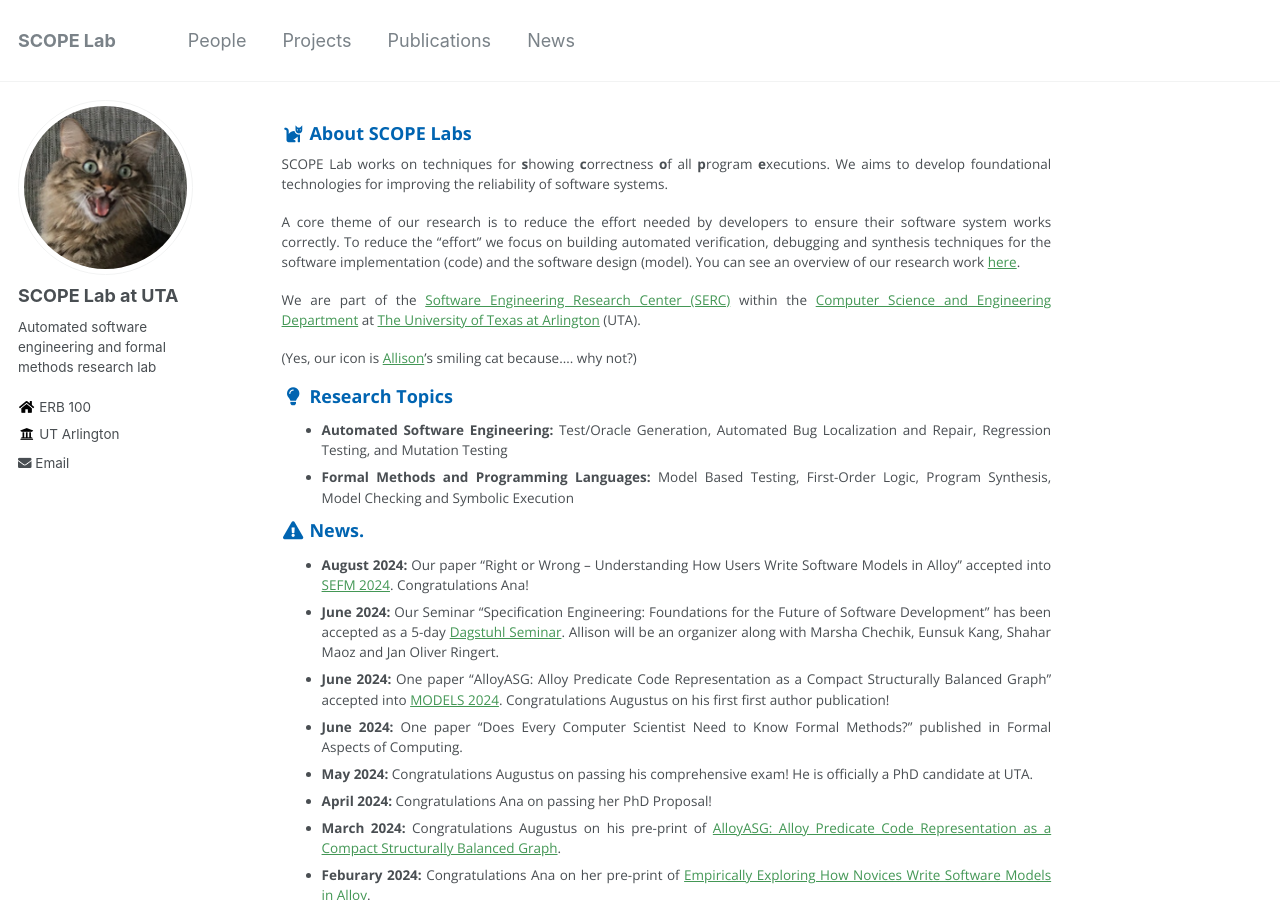
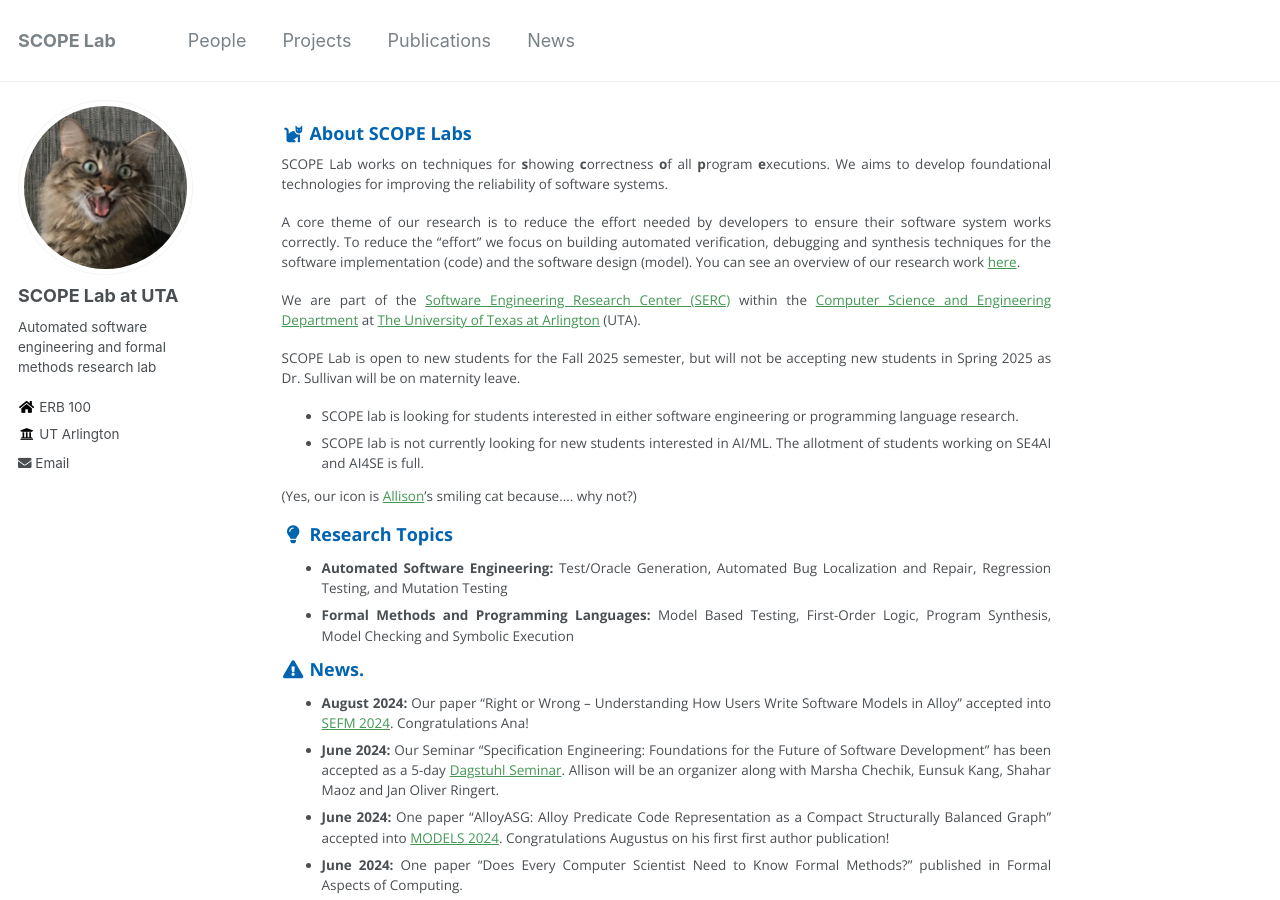
Before and after one commit to SCOPELabUTA/SCOPELabUTA.github.io, a Jekyll site: the page built from _pages/about.md, in a window 1280 px wide and 900 px high. Built offline with Jekyll 4.4.1, drawn with Linux system fonts in a browser that asks for light colours.

Commit message:
Update about.md

```diff
--- a/_pages/about.md
+++ b/_pages/about.md
@@ -14,6 +14,10 @@ SCOPE Lab works on techniques for **s**howing **c**orrectness **o**f all **p**ro
 A core theme of our research is to reduce the effort needed by developers to ensure their software system works correctly. To reduce the "effort" we focus on building automated verification, debugging and synthesis techniques for the software implementation (code) and the software design (model). You can see an overview of our research work [here](/files/ScopeLabOverview.pdf).
 
 We are part of the [Software Engineering Research Center (SERC)](https://se-research-center.uta.edu/) within the [Computer Science and Engineering Department](https://www.uta.edu/academics/schools-colleges/engineering/academics/departments/cse) at [The University of Texas at Arlington](https://www.uta.edu/) (UTA).
+
+SCOPE Lab is open to new students for the Fall 2025 semester, but will not be accepting new students in Spring 2025 as Dr. Sullivan will be on maternity leave.
+* SCOPE lab is looking for students interested in either software engineering or programming language research.
+* SCOPE lab is not currently looking for new students interested in AI/ML. The allotment of students working on SE4AI and AI4SE is full.
 
 (Yes, our icon is [Allison](https://allisonius.github.io/)'s smiling cat because.... why not?)
 
```
